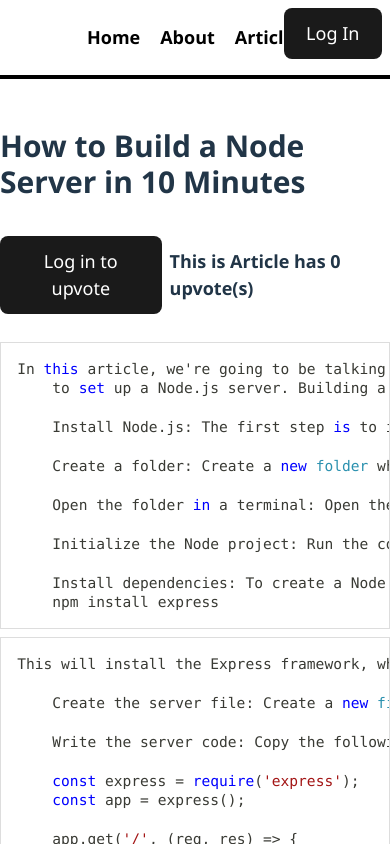
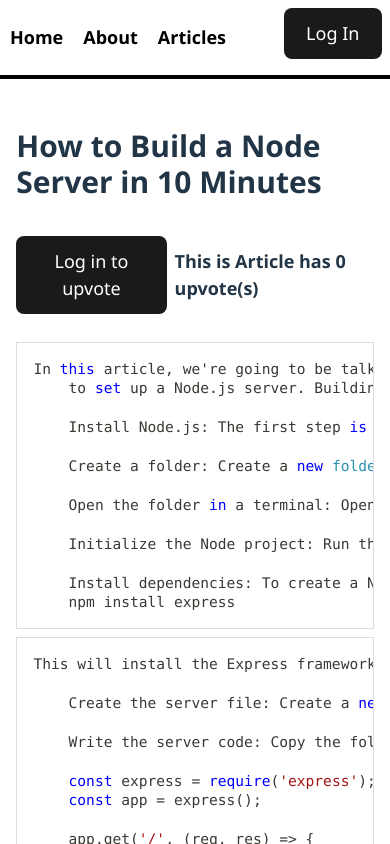
Before and after one commit to Panter530xd/full-stack-blog-node-react, a React (Vite) app in the folder my-blog/: page /articles/learn-node in a window 390 px wide. Shown: the top 844 px of the page. Built offline with nearby package versions, Linux system fonts and the light colour scheme; no server answers.

Commit message:
fixing mobile css

```diff
--- a/my-blog/src/App.css
+++ b/my-blog/src/App.css
@@ -136,4 +136,10 @@ p {
     padding: 10px;
     text-align: left;
   }
+  nav {
+    text-align: left;
+  }
+  button {
+    padding: 10;
+  }
 }
--- a/my-blog/src/pages/About.tsx
+++ b/my-blog/src/pages/About.tsx
@@ -1,7 +1,7 @@
 const AboutPage = () => {
   return (
     <>
-      <div className="py-10">
+      <div className="py-10 w-11/12 mx-auto">
         <h2 className="text-4xl font-bold py-4">About Me</h2>
         <p className="text-lg">
           Hi there! My name is{" "}
--- a/my-blog/src/pages/ArticlePage.tsx
+++ b/my-blog/src/pages/ArticlePage.tsx
@@ -68,11 +68,11 @@ const ArticlePage = () => {
     return <NotFoundPage />;
   }
   return (
-    <div className=" py-10">
+    <div className=" py-10 w-11/12 mx-auto">
       <h2 className="text-3xl font-bold my-4">{article?.title}</h2>
       <div className="upvotes-section py-5 flex items-center">
         {user ? (
-          <button className="text-white" onClick={addUpvote}>
+          <button className="text-white whitespace-nowrap" onClick={addUpvote}>
             {canUpvote ? "Upvote" : "Already Upvoted"}
           </button>
         ) : (
--- a/my-blog/src/pages/ArticlesListPage.tsx
+++ b/my-blog/src/pages/ArticlesListPage.tsx
@@ -2,7 +2,7 @@ import articles from "../pages/artical-content";
 import ArticlesList from "../components/ArticlesList";
 const ArticleListPage = () => {
   return (
-    <div className=" py-10">
+    <div className=" py-10 w-11/12 mx-auto">
       <h2 className="text-3xl font-bold my-4">Articles</h2>
       <ArticlesList articles={articles} />
     </div>
--- a/my-blog/src/pages/Home.tsx
+++ b/my-blog/src/pages/Home.tsx
@@ -1,6 +1,6 @@
 const HomePage = () => (
   <>
-    <div className="py-10">
+    <div className="py-10 w-11/12 mx-auto">
       <h1 className="text-4xl font-bold py-4">Welcome to my blog!</h1>
       <p>
         I write about my experiences and learnings in web development, and in
```
